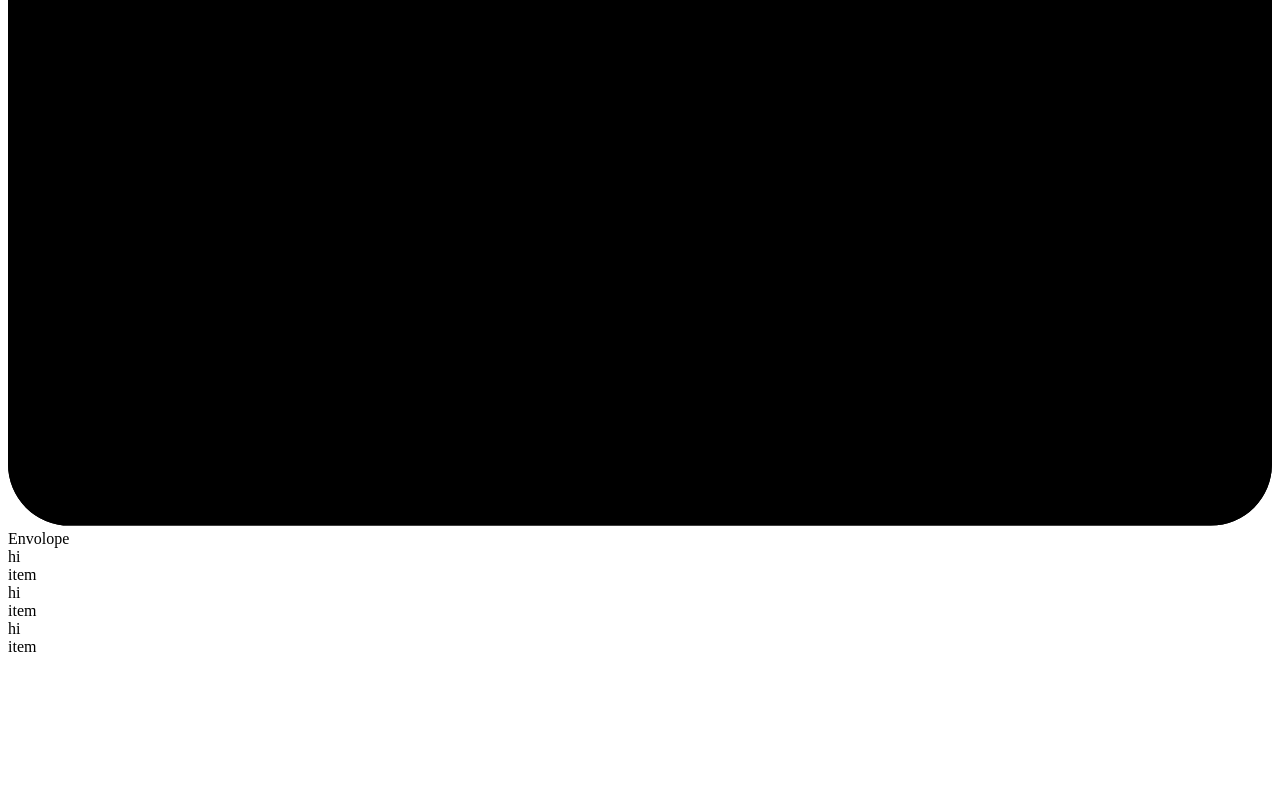
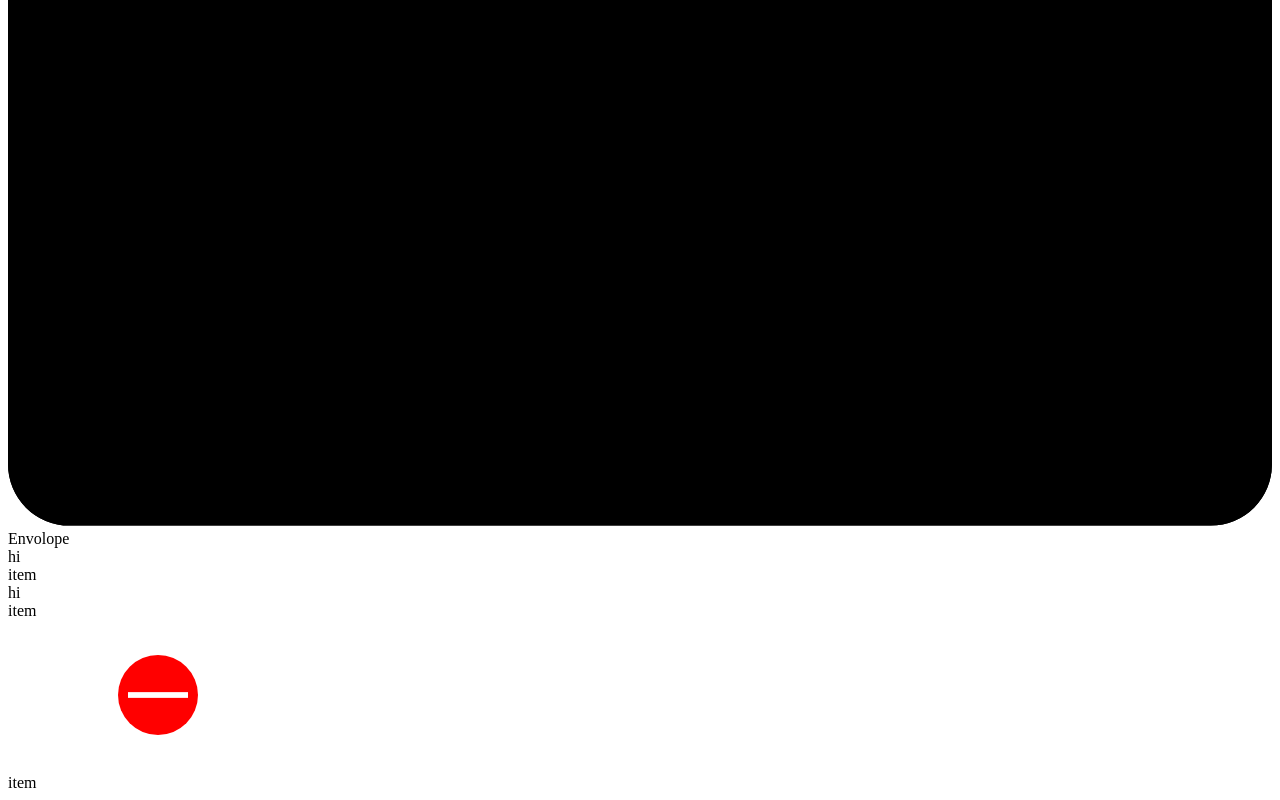
Before and after one commit to AyoubYaacoubi/svg-animation, a website: page app/index.html in a window 1280 px wide. Shown: the part 5055-5855 px from the top of the page. Before the commit the page ends 5719 px from the top, so only its background shows below. Drawn offline with Linux system fonts and the light colour scheme.

Commit message:
setting up the layout for the burger-menu animation <the first one>

```diff
--- a/app/assets/styles/base/_mixins.css
+++ b/app/assets/styles/base/_mixins.css
@@ -52,5 +52,5 @@
 /* transform fix for svgs: */
 @define-mixin transformFix {
   transform-origin: center center;
-  transform-fill: fill-box;
+  transform-box: fill-box;
 }
--- /dev/null
+++ b/app/assets/styles/modules/_burger-menu.css
@@ -0,0 +1,27 @@
+.burger-menu {
+  &__circle {
+    /* r: 100%; */
+  }
+
+  &__lines {
+    stroke-linejoin: round;
+    stroke-linecap: round;
+    stroke-width: 5px;
+  }
+  &__line1 {
+    transform: translateY(-16px);
+    /* transform: translateY(-16px) rotate(32deg); */
+    transform-box: fill-box;
+    transform-origin: left center;
+  }
+  &__line2 {
+    transform: translateY(0);
+    opacity: 0;
+  }
+  &__line3 {
+    transform: translateY(16px);
+    /* transform: translateY(16px) rotate(-32deg); */
+    transform-box: fill-box;
+    transform-origin: left center;
+  }
+}
--- a/app/assets/styles/style.css
+++ b/app/assets/styles/style.css
@@ -11,3 +11,4 @@
 @import "./modules/_arrow.css"; /* @import "./modules/container.css"; */
 @import "./modules/_sign.css";
 @import "./modules/_envolope.css";
+@import "./modules/_burger-menu.css";
--- a/app/index.html
+++ b/app/index.html
@@ -17,7 +17,6 @@
   </head>
   <body>
     <header class="header">
-      <div class="burger-menu"></div>
       <nav class="navbar">
         <ul>
           <li><a href="#">Home</a></li>
@@ -569,7 +568,47 @@
           <div class="grid__title">item</div>
         </div>
         <div class="grid__item">
-          <div class="grid__svg">hi</div>
+          <div class="grid__svg burger-menu__cntr">
+            <svg
+              class="burger-menu burger-menu--active"
+              viewBox="0 0 100% 100%"
+            >
+              <circle
+                class="burger-menu__circle"
+                cx="50%"
+                cy="50%"
+                r="40px"
+                fill="red"
+              />
+              <line
+                class="burger-menu__lines burger-menu__line1"
+                x1="40%"
+                x2="60%"
+                y1="50%"
+                y2="50%"
+                stroke="white"
+                stroke-width="5px"
+              />
+              <line
+                class="burger-menu__lines burger-menu__line2"
+                x1="40%"
+                x2="60%"
+                y1="50%"
+                y2="50%"
+                stroke="white"
+                stroke-width="5px"
+              />
+              <line
+                class="burger-menu__lines burger-menu__line3"
+                x1="40%"
+                x2="60%"
+                y1="50%"
+                y2="50%"
+                stroke="white"
+                stroke-width="5px"
+              />
+            </svg>
+          </div>
           <div class="grid__title">item</div>
         </div>
       </main>
```
